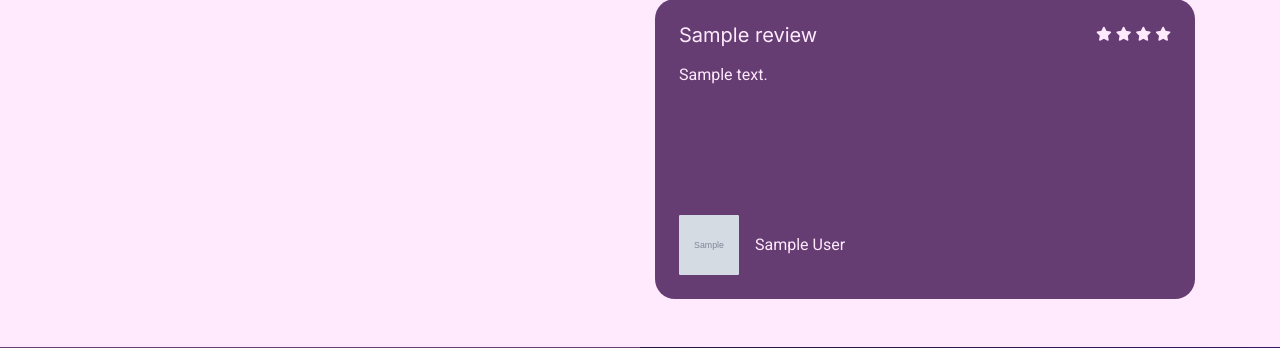
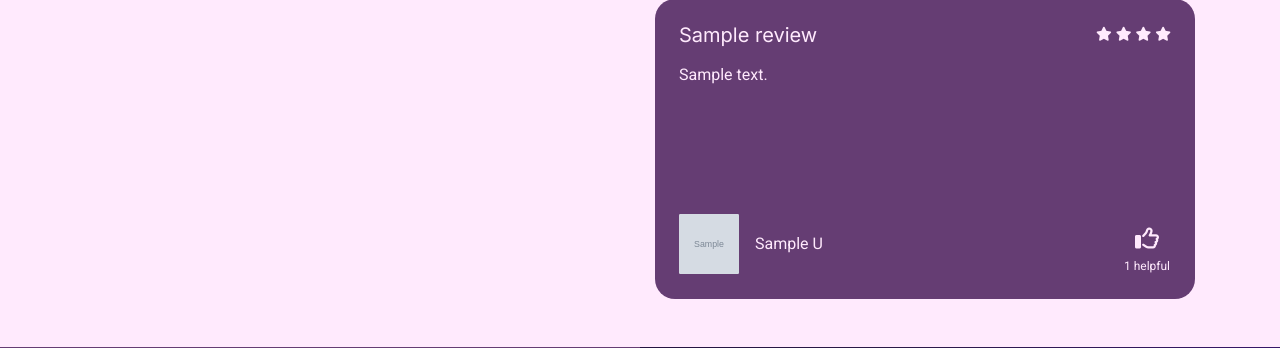
Before and after one commit to stephendawsondev/Sleep-Healthily, a Django app: page /products/1/ in a window 1280 px wide. Shown: the part 613-961 px from the top of the page. Run offline with Django 3.2, Linux system fonts and the light colour scheme; tables that the repository leaves empty hold one stand-in row (values such as "Sample post"); grey boxes marked "Sample" are stand-in pictures; some libraries are stand-ins or nearby versions; some web fonts are replaced.

Commit message:
feat: add upvotes to reviews

```diff
--- a/product/templates/product/product_detail.html
+++ b/product/templates/product/product_detail.html
@@ -52,17 +52,25 @@
             <div class="review-body">
               <p class="mt-2">{{ review.text }}</p>
             </div>
-            <div class="review-footer">
+            <div class="review-footer d-flex justify-content-between align-items-center">
               <div class="profile-details d-flex align-items-center">
                 <img width="60" height="60" src="{{ product.image.url }}"
-                  alt="{{ review.user.first_name }} {{ review.user.last_name }} profile image">
+                  alt="{{ review.user.first_name }} {{ review.user.last_name|slice:":1" }} profile image">
                 <div class="ml-3 profile-actions">
-                  <p class="m-0">{{ review.user.first_name }} {{ review.user.last_name }}</p>
+                  <p class="m-0">{{ review.user.first_name }} {{ review.user.last_name|slice:":1" }}</p>
                   {% if request.user == review.user %}
                   Hi
                   {% endif %}
                 </div>
               </div>
+              <form class="d-flex flex-column align-items-center" action="{% url 'helpful_votes' review.id %}">
+                {% csrf_token %}
+                <button type="submit" class="btn text-light border-0 mt-2">
+                  <i
+                    class="fa-{% if user in review.helpful_votes.all %}solid{% else %}regular{% endif %} fa-xl fa-thumbs-up"></i>
+                </button>
+                <small>{{ review.get_helpful_votes }} helpful</small>
+              </form>
             </div>
           </div>
           {% endfor %}
--- a/review/urls.py
+++ b/review/urls.py
@@ -3,4 +3,6 @@ from . import views
 
 urlpatterns = [
     path('add/<int:product_id>/', views.create_review, name='create_review'),
+    path('helpful_votes/<int:review_id>/',
+         views.helpful_votes, name='helpful_votes'),
 ]
```
Also changed, not shown: review/views.py (+8 -0 lines).
